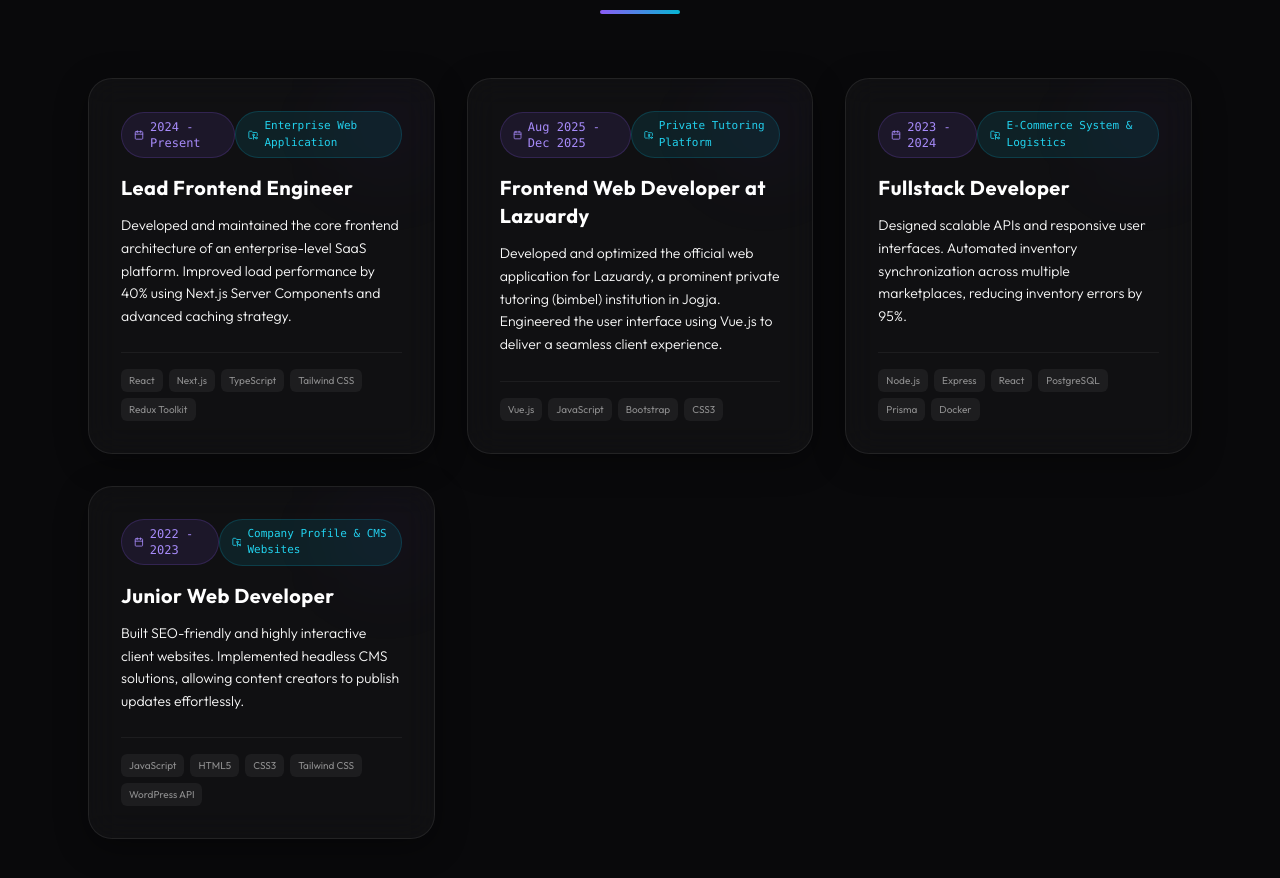
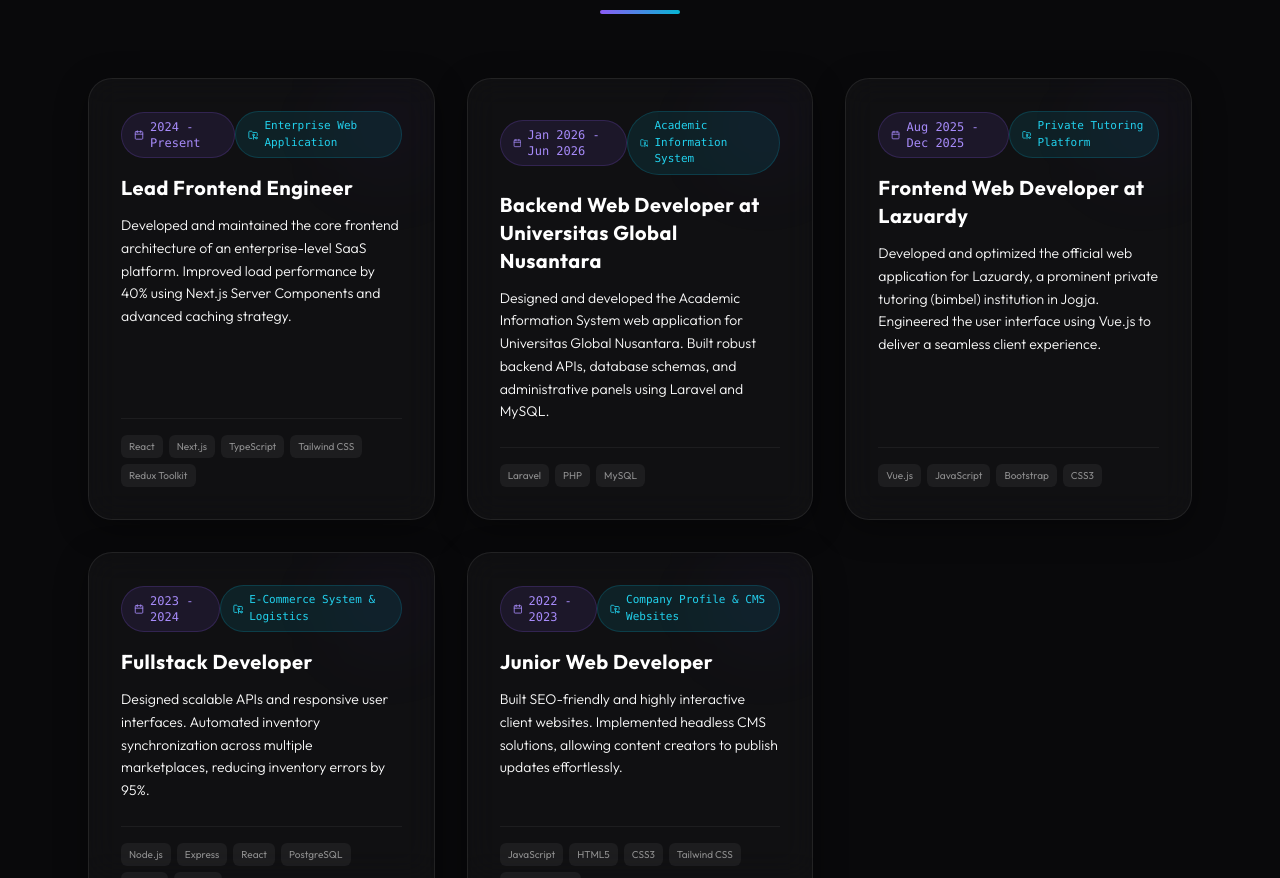
Before and after one commit to exenthiast/Portfolio, a Next.js app: page / in a window 1280 px wide. Shown: the part 1732-2610 px from the top of the page. Built offline with nearby package versions, Linux system fonts and the light colour scheme.

Commit message:
Add Universitas Global Nusantara Backend Developer experience

```diff
--- a/src/components/Experience.tsx
+++ b/src/components/Experience.tsx
@@ -20,6 +20,13 @@ export default function Experience() {
       projectType: "Enterprise Web Application",
       description: "Developed and maintained the core frontend architecture of an enterprise-level SaaS platform. Improved load performance by 40% using Next.js Server Components and advanced caching strategy.",
       technologies: ["React", "Next.js", "TypeScript", "Tailwind CSS", "Redux Toolkit"]
+    },
+    {
+      year: "Jan 2026 - Jun 2026",
+      title: "Backend Web Developer at Universitas Global Nusantara",
+      projectType: "Academic Information System",
+      description: "Designed and developed the Academic Information System web application for Universitas Global Nusantara. Built robust backend APIs, database schemas, and administrative panels using Laravel and MySQL.",
+      technologies: ["Laravel", "PHP", "MySQL"]
     },
     {
       year: "Aug 2025 - Dec 2025",
```
